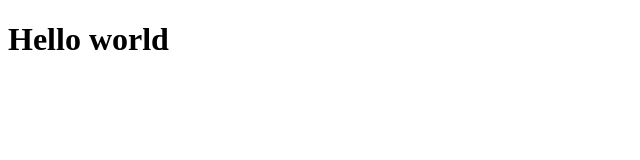
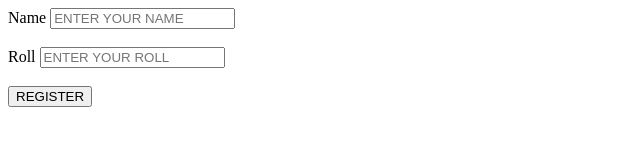
Before and after one commit to RajPramanik123/web_d14, a plain HTML site: page index.html in a window 1280 px wide. Shown: the whole page, without its empty margins (0-640 px from the left). Drawn offline with Linux system fonts and the light colour scheme.

Commit message:
body updated

```diff
--- a/index.html
+++ b/index.html
@@ -6,6 +6,12 @@
     <title>1st</title>
 </head>
 <body>
-    <h1>Hello world</h1>
+    <form>
+        <label>Name</label>
+        <input type="text" name="text" id="text" placeholder="ENTER YOUR NAME" required><br><br>
+        <label>Roll</label>
+        <input type="text" name="roll" id="roll" placeholder="ENTER YOUR ROLL" required><br><br>
+        <input type="submit" name="s" id="s" value="REGISTER">
+    </form>
 </body>
 </html>
```
